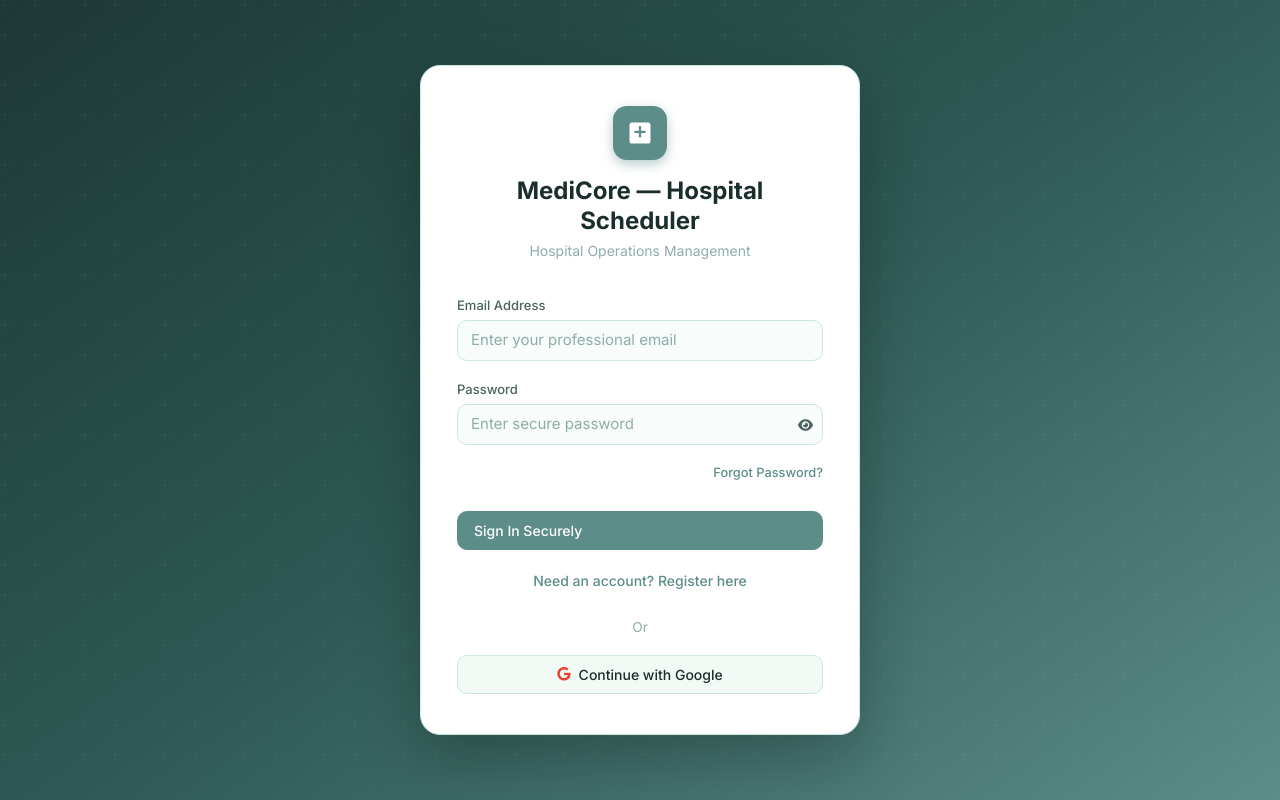
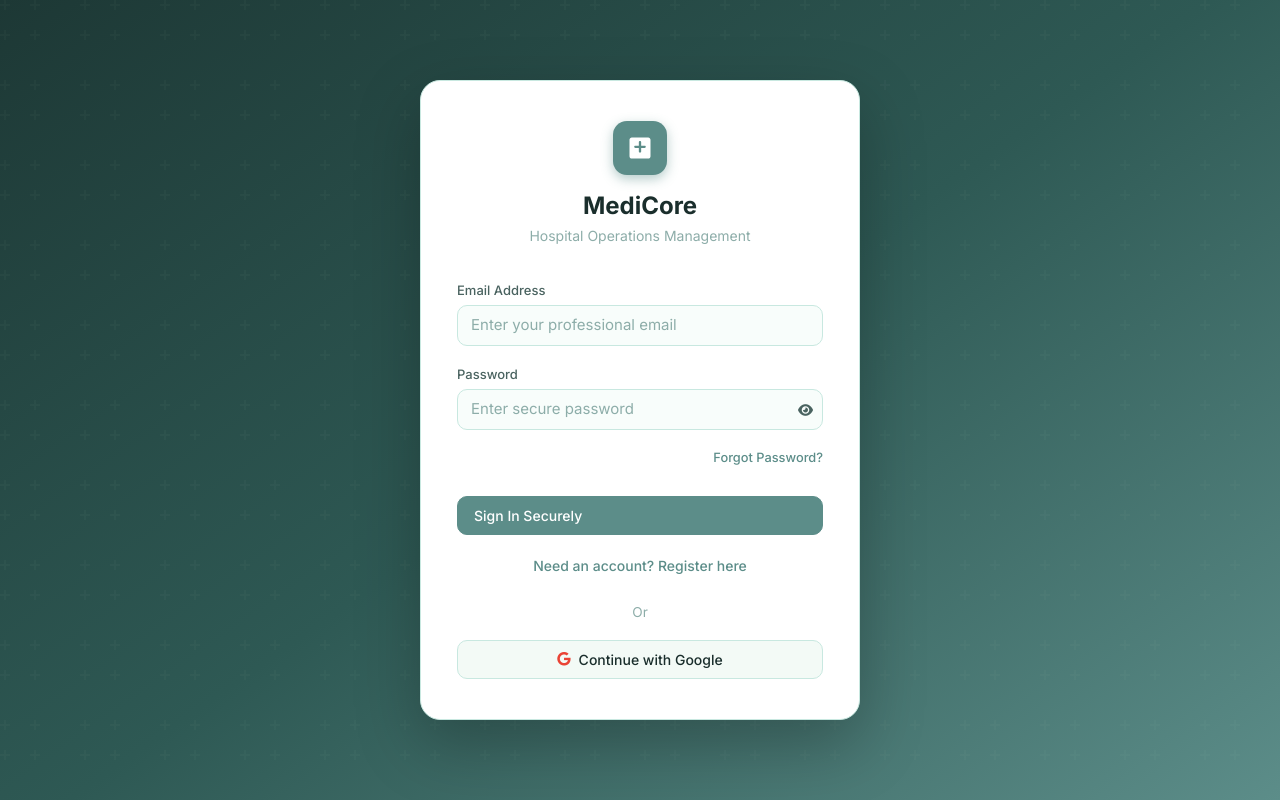
Before and after one commit to sreesaivardhan/hospital-operation-scheduler, a website: page src/index.html in a window 1280 px wide. Drawn offline with nearby package versions, Linux system fonts and the light colour scheme; no server answers.

Commit message:
typo fix

```diff
--- a/src/index.html
+++ b/src/index.html
@@ -4,7 +4,7 @@
 <meta charset="utf-8"/>
 <meta content="width=device-width, initial-scale=1.0" name="viewport"/>
 <meta name="theme-color" content="#0f2744"/>
-<title>MediCore — Hospital Scheduler</title>
+<title>MediCore</title>
 <meta name="description" content="Hospital Operation Theater Scheduling System — manage doctors, patients, OT rooms and schedules."/>
 <link rel="preconnect" href="https://fonts.googleapis.com"/>
 <link rel="preconnect" href="https://fonts.gstatic.com" crossorigin/>
@@ -117,7 +117,7 @@
 <div class="auth-logo">
 <svg viewBox="0 0 24 24" xmlns="http://www.w3.org/2000/svg"><path d="M19 3H5c-1.1 0-2 .9-2 2v14c0 1.1.9 2 2 2h14c1.1 0 2-.9 2-2V5c0-1.1-.9-2-2-2zm-7 3c.55 0 1 .45 1 1v3h3c.55 0 1 .45 1 1s-.45 1-1 1h-3v3c0 .55-.45 1-1 1s-1-.45-1-1v-3H8c-.55 0-1-.45-1-1s.45-1 1-1h3V7c0-.55.45-1 1-1z"/></svg>
 </div>
-<h1>MediCore — Hospital Scheduler</h1>
+<h1>MediCore</h1>
 <p id="authTitle">Hospital Operations Management</p>
 </div>
 <!-- Messages -->
```
